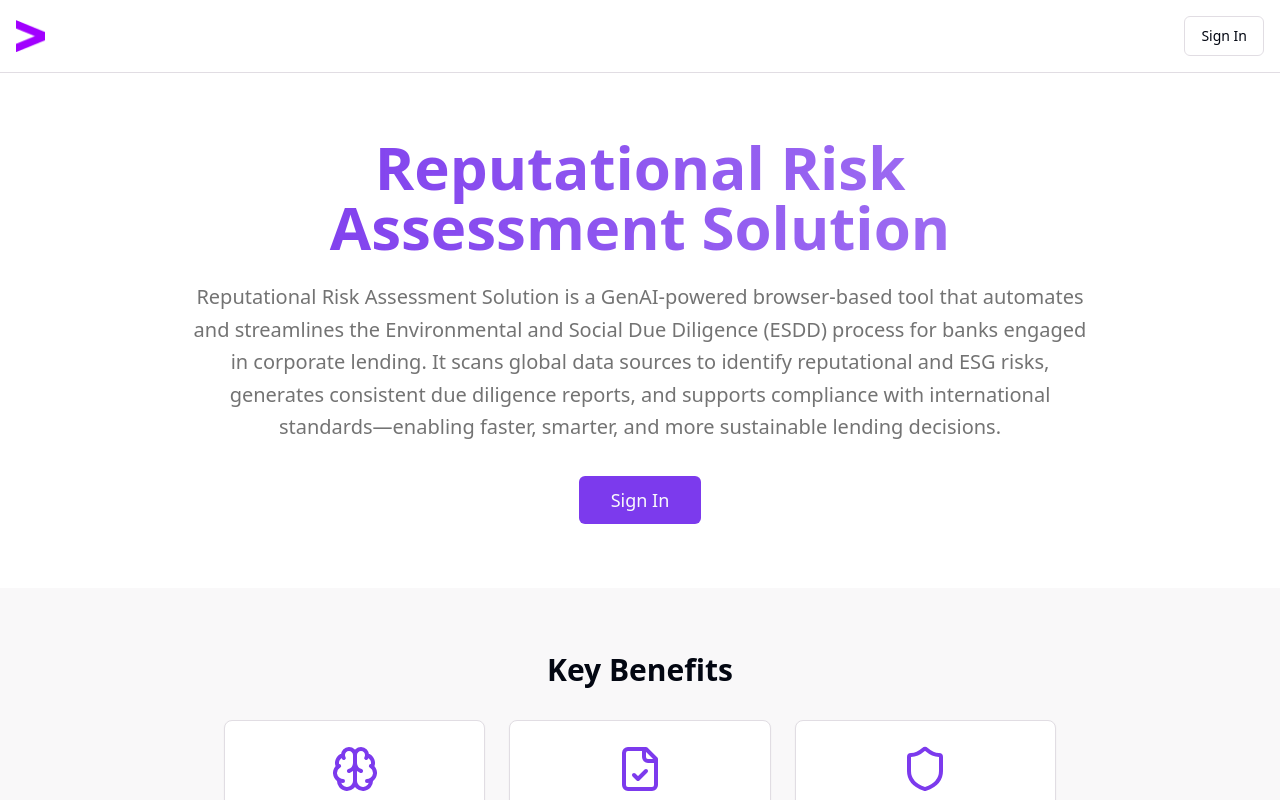
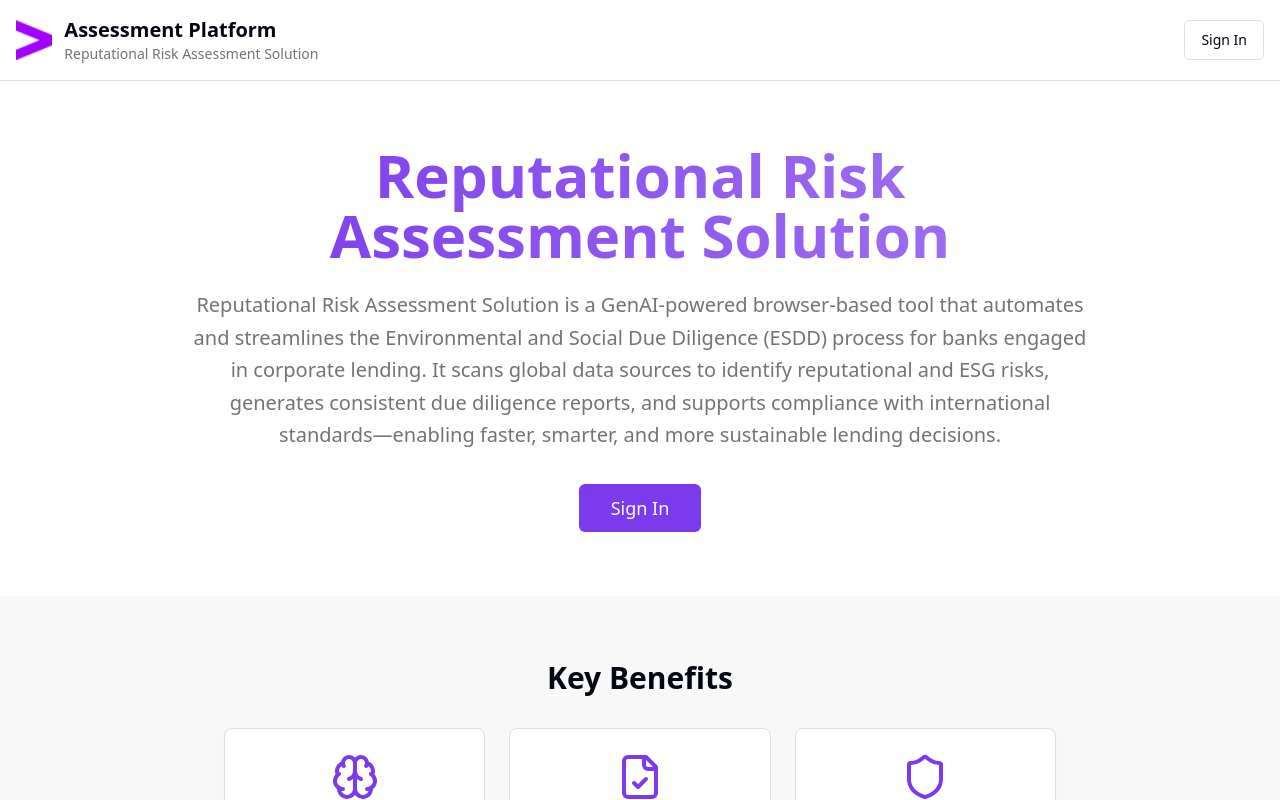
Before and after one commit to ashishverma-ecl/deal-dove-insight, a React (Vite) app: page / in a window 1280 px wide. Shown: the top 800 px of the page. Built offline with nearby package versions, Linux system fonts and the light colour scheme.

Commit message:
Add solution name to header
Add the solution name beside the logo in the header on all pages.

```diff
--- a/src/pages/AssessmentDetails.tsx
+++ b/src/pages/AssessmentDetails.tsx
@@ -168,7 +168,10 @@ const AssessmentDetails = () => {
                   alt="Logo"
                   className="h-10 w-auto"
                 />
-                <h1 className="text-xl font-bold text-foreground">Assessment Platform</h1>
+                <div>
+                  <h1 className="text-xl font-bold text-foreground">Assessment Platform</h1>
+                  <p className="text-sm text-muted-foreground">Reputational Risk Assessment Solution</p>
+                </div>
               </div>
             </div>
             <Button
--- a/src/pages/Auth.tsx
+++ b/src/pages/Auth.tsx
@@ -58,11 +58,19 @@ const Auth = () => {
   return (
     <div className="min-h-screen bg-background">
       {/* Header Banner */}
-      <header className="border-b bg-background/95 backdrop-blur supports-[backdrop-filter]:bg-background/60">
+      <header className="border-b bg-card">
         <div className="container mx-auto px-4 py-4">
-          <Link to="/">
-            <img src="/lovable-uploads/6138e639-0cf1-4201-9a1a-074d552e6c9f.png" alt="Company Logo" className="h-8" />
-          </Link>
+          <div className="flex items-center gap-3">
+            <img
+              src="/lovable-uploads/61690229-7cfd-4603-b3d7-cf1f5b7ccd95.png"
+              alt="Logo"
+              className="h-10 w-auto"
+            />
+            <div>
+              <h1 className="text-xl font-bold text-foreground">Assessment Platform</h1>
+              <p className="text-sm text-muted-foreground">Reputational Risk Assessment Solution</p>
+            </div>
+          </div>
         </div>
       </header>
 
--- a/src/pages/CreateAssessment.tsx
+++ b/src/pages/CreateAssessment.tsx
@@ -159,11 +159,19 @@ const CreateAssessment = () => {
   return (
     <div className="min-h-screen bg-background">
       {/* Header */}
-      <header className="border-b bg-background/95 backdrop-blur supports-[backdrop-filter]:bg-background/60">
+      <header className="border-b bg-card">
         <div className="container mx-auto px-4 py-4 flex justify-between items-center">
-          <Link to="/dashboard">
-            <img src="/lovable-uploads/6138e639-0cf1-4201-9a1a-074d552e6c9f.png" alt="Company Logo" className="h-8" />
-          </Link>
+          <div className="flex items-center gap-3">
+            <img
+              src="/lovable-uploads/61690229-7cfd-4603-b3d7-cf1f5b7ccd95.png"
+              alt="Logo"
+              className="h-10 w-auto"
+            />
+            <div>
+              <h1 className="text-xl font-bold text-foreground">Assessment Platform</h1>
+              <p className="text-sm text-muted-foreground">Reputational Risk Assessment Solution</p>
+            </div>
+          </div>
           <Link to="/dashboard">
             <Button variant="outline">
               <ArrowLeft className="w-4 h-4 mr-2" />
--- a/src/pages/Dashboard.tsx
+++ b/src/pages/Dashboard.tsx
@@ -49,11 +49,19 @@ const Dashboard = () => {
   return (
     <div className="min-h-screen bg-background">
       {/* Header */}
-      <header className="border-b bg-background/95 backdrop-blur supports-[backdrop-filter]:bg-background/60">
+      <header className="border-b bg-card">
         <div className="container mx-auto px-4 py-4 flex justify-between items-center">
-          <Link to="/">
-            <img src="/lovable-uploads/6138e639-0cf1-4201-9a1a-074d552e6c9f.png" alt="Company Logo" className="h-8" />
-          </Link>
+          <div className="flex items-center gap-3">
+            <img
+              src="/lovable-uploads/61690229-7cfd-4603-b3d7-cf1f5b7ccd95.png"
+              alt="Logo"
+              className="h-10 w-auto"
+            />
+            <div>
+              <h1 className="text-xl font-bold text-foreground">Assessment Platform</h1>
+              <p className="text-sm text-muted-foreground">Reputational Risk Assessment Solution</p>
+            </div>
+          </div>
           <div className="flex items-center gap-4">
             <span className="text-sm text-muted-foreground">Welcome, {user?.email}</span>
             <Button variant="outline" onClick={handleLogout}>
--- a/src/pages/Index.tsx
+++ b/src/pages/Index.tsx
@@ -7,9 +7,19 @@ const Index = () => {
   return (
     <div className="min-h-screen bg-background">
       {/* Header */}
-      <header className="border-b bg-background/95 backdrop-blur supports-[backdrop-filter]:bg-background/60">
+      <header className="border-b bg-card">
         <div className="container mx-auto px-4 py-4 flex justify-between items-center">
-          <img src="/lovable-uploads/6138e639-0cf1-4201-9a1a-074d552e6c9f.png" alt="Company Logo" className="h-8" />
+          <div className="flex items-center gap-3">
+            <img
+              src="/lovable-uploads/61690229-7cfd-4603-b3d7-cf1f5b7ccd95.png"
+              alt="Logo"
+              className="h-10 w-auto"
+            />
+            <div>
+              <h1 className="text-xl font-bold text-foreground">Assessment Platform</h1>
+              <p className="text-sm text-muted-foreground">Reputational Risk Assessment Solution</p>
+            </div>
+          </div>
           <Link to="/auth">
             <Button variant="outline">Sign In</Button>
           </Link>
```
